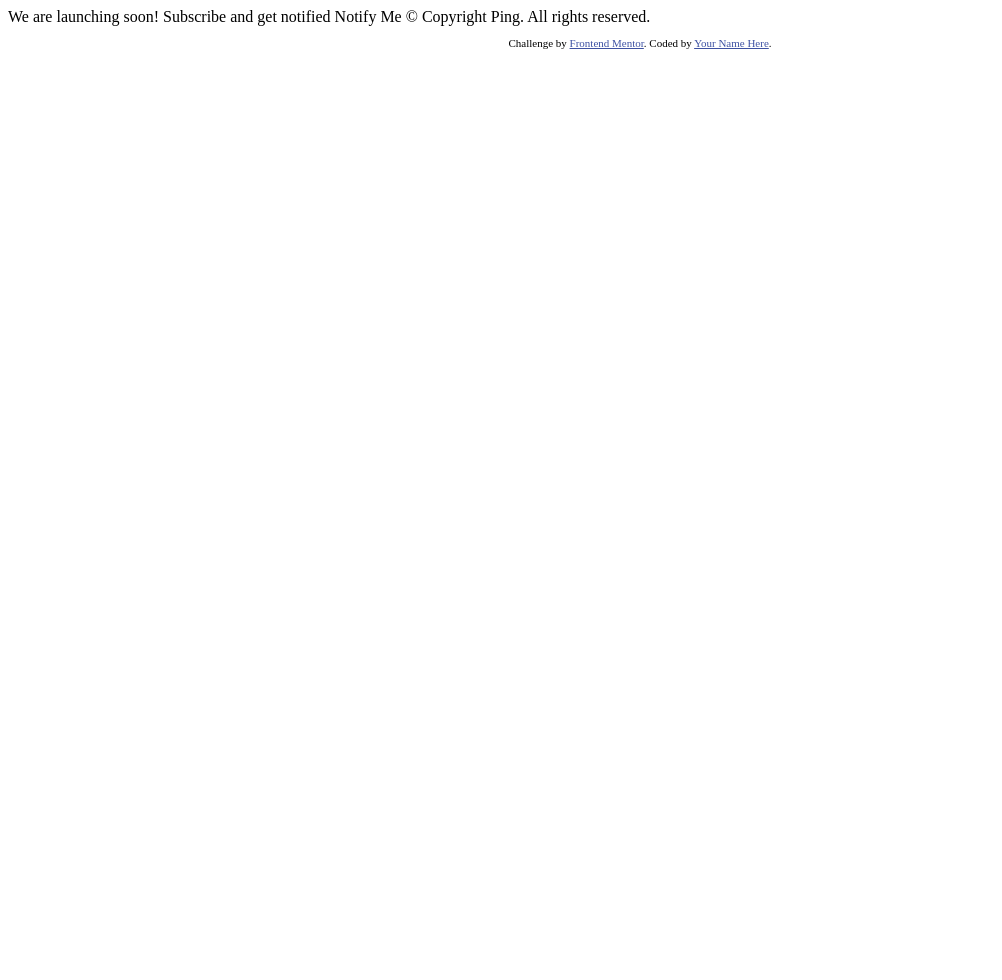
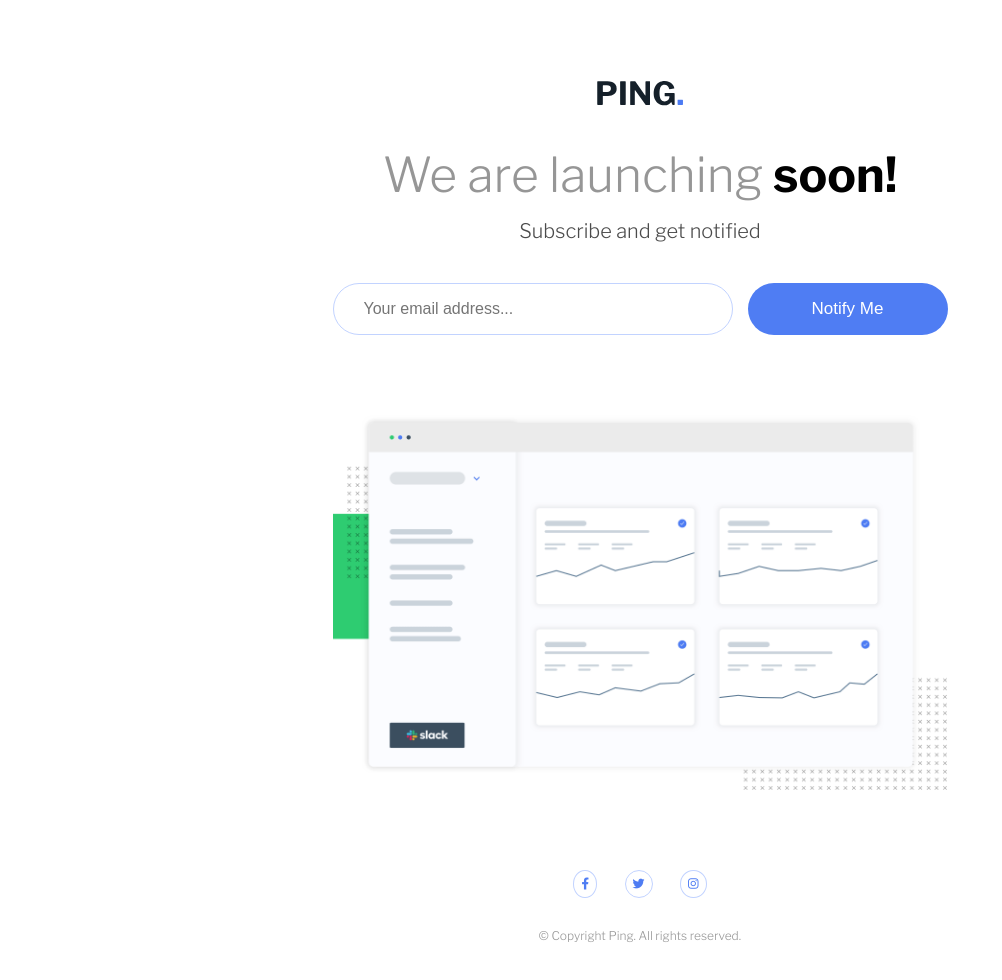
Before and after one commit to sanketcharanpahadi/ping-single-column-page, a plain HTML site: page index.html in a window 1280 px wide. Shown: the whole page, without its empty margins (0-1002 px from the left). Before the commit the page ends 800 px from the top, so only its background shows below. Drawn offline with nearby package versions, Linux system fonts and the light colour scheme.

Commit message:
desktop design updated

```diff
--- a/index.html
+++ b/index.html
@@ -7,28 +7,58 @@
   <link rel="icon" type="image/png" sizes="32x32" href="./images/favicon-32x32.png">
 
   <title>Frontend Mentor | Ping coming soon page</title>
+  <link rel="stylesheet" href="style.css">
+  <link rel="stylesheet" href="https://cdnjs.cloudflare.com/ajax/libs/font-awesome/6.0.0/css/all.min.css" integrity="sha512-9usAa10IRO0HhonpyAIVpjrylPvoDwiPUiKdWk5t3PyolY1cOd4DSE0Ga+ri4AuTroPR5aQvXU9xC6qOPnzFeg==" crossorigin="anonymous" referrerpolicy="no-referrer" />
 
-  <!-- Feel free to remove these styles or customise in your own stylesheet 👍 -->
-  <style>
+
+  <!-- <style>
     .attribution { font-size: 11px; text-align: center; }
     .attribution a { color: hsl(228, 45%, 44%); }
-  </style>
+  </style> -->
 </head>
 <body>
 
-  We are launching soon!
+      <header class="header">
+          <img src="images/logo.svg" alt="ping logo" class="logo m-auto">
+          <h1 class="primary-heading"><span>We are launching</span> soon!</h1>
+          <p class="notify">Subscribe and get notified</p>
 
-  Subscribe and get notified
+          <form class="subscribe" action="#">
+            <input type="text" class="email" placeholder="Your email address...">
+            <input type="submit" value="Notify Me" placeholder="Notify Me" class="submit">
+          </form>
+      </header>
 
-  Notify Me
 
-  &copy; Copyright Ping. All rights reserved.
+      <main>
+        <section class="main m-auto">
+          <img src="./images/illustration-dashboard.png" alt="dashboard illustration" class="main-img">
+        </section>
+      </main>
 
-  <footer>
+      <footer class="footer">
+        <div class="icons">
+          <i class="fa-brands fa-facebook-f icon"></i>
+          <i class="fa-brands fa-twitter icon"></i>
+          <i class="fa-brands fa-instagram icon"></i>
+        </div>
+
+        <p class="copyright">&copy; Copyright Ping. All rights reserved.</p>
+      </footer>
+
+  <!--
+
+
+
+
+
+   -->
+
+  <!-- <footer>
     <p class="attribution">
       Challenge by <a href="https://www.frontendmentor.io?ref=challenge" target="_blank">Frontend Mentor</a>.
       Coded by <a href="#">Your Name Here</a>.
     </p>
-  </footer>
+  </footer> -->
 </body>
 </html>
--- /dev/null
+++ b/style.css
@@ -0,0 +1,128 @@
+@import url("https://fonts.googleapis.com/css2?family=Libre+Franklin:wght@300;600;700&display=swap");
+
+/* font-family: 'Libre Franklin', sans-serif; */
+:root{
+    --color-primary-blue: hsl(223, 87%, 63%);
+    --color-pale-blue: hsl(223, 100%, 88%);
+    --color-light-red: hsl(354, 100%, 66%);
+    --color-primary-grey: hsl(0, 0%, 59%);
+    --color-dark-blue: hsl(209, 33%, 12%);
+}
+
+* {
+  margin: 0;
+  padding: 0;
+  box-sizing: border-box;
+}
+
+html {
+    font-size: 62.5%;
+}
+
+body {
+    font-family: 'Libre Franklin', sans-serif;
+    padding: 8rem 0;
+}
+
+.header {
+    margin-bottom: 8rem;
+}
+
+.logo {
+    display: block;
+    margin: 0 auto;
+}
+
+.primary-heading {
+    text-align: center;
+    font-size: 4.8rem;
+    margin-top: 4rem;
+}
+
+.primary-heading span {
+    font-weight: normal;
+    color: var(--color-primary-grey);
+}
+
+.notify {
+    font-size: 2rem;
+    text-align: center;
+    margin-top: 1.5rem;
+    opacity: 0.7;
+}
+
+.subscribe {
+    margin-top: 4rem;
+    display: flex;
+    justify-content: center;
+    align-items: center;
+    gap: 1.5rem;
+}
+
+.email {
+    width: 400px;
+    border-radius: 50px;
+    padding: 1.6rem 3rem;
+    font-size: 1.6rem;
+    color: var(--color-primary-grey);
+    border: none;
+    border: 1px solid var(--color-pale-blue);
+}
+
+.submit {
+    border: none;
+    width: 200px;
+    border-radius: 50px;
+    color: #fff;
+    background: var(--color-primary-blue);
+    font-size: 1.7rem;
+    cursor: pointer;
+    padding: 1.6rem 6rem;
+    font-weight: 500;
+}
+
+.main {
+    max-width: 48%;
+}
+
+.main-img {
+    display: block;
+    width: 100%;
+
+}
+
+.footer {
+    max-width: 30%;
+    margin: 0 auto;
+    margin-top: 8rem;
+}
+
+.icons {
+    text-align: center;
+    font-size: 1.2rem;
+    color: var(--color-primary-blue);
+    margin-bottom: 3rem;
+}
+
+.icon {
+    border: 1px solid var(--color-pale-blue);
+    border-radius: 50%;
+    padding: .7rem;
+}
+
+
+
+.icon:not(:last-child) {
+    margin-right: 2.5rem;
+}
+
+.copyright {
+    text-align: center;
+    font-size: 1.2rem;
+    color: var(--color-primary-grey);
+}
+
+/* UTILITIES */
+.m-auto {
+    margin: 0 auto;
+}
```
